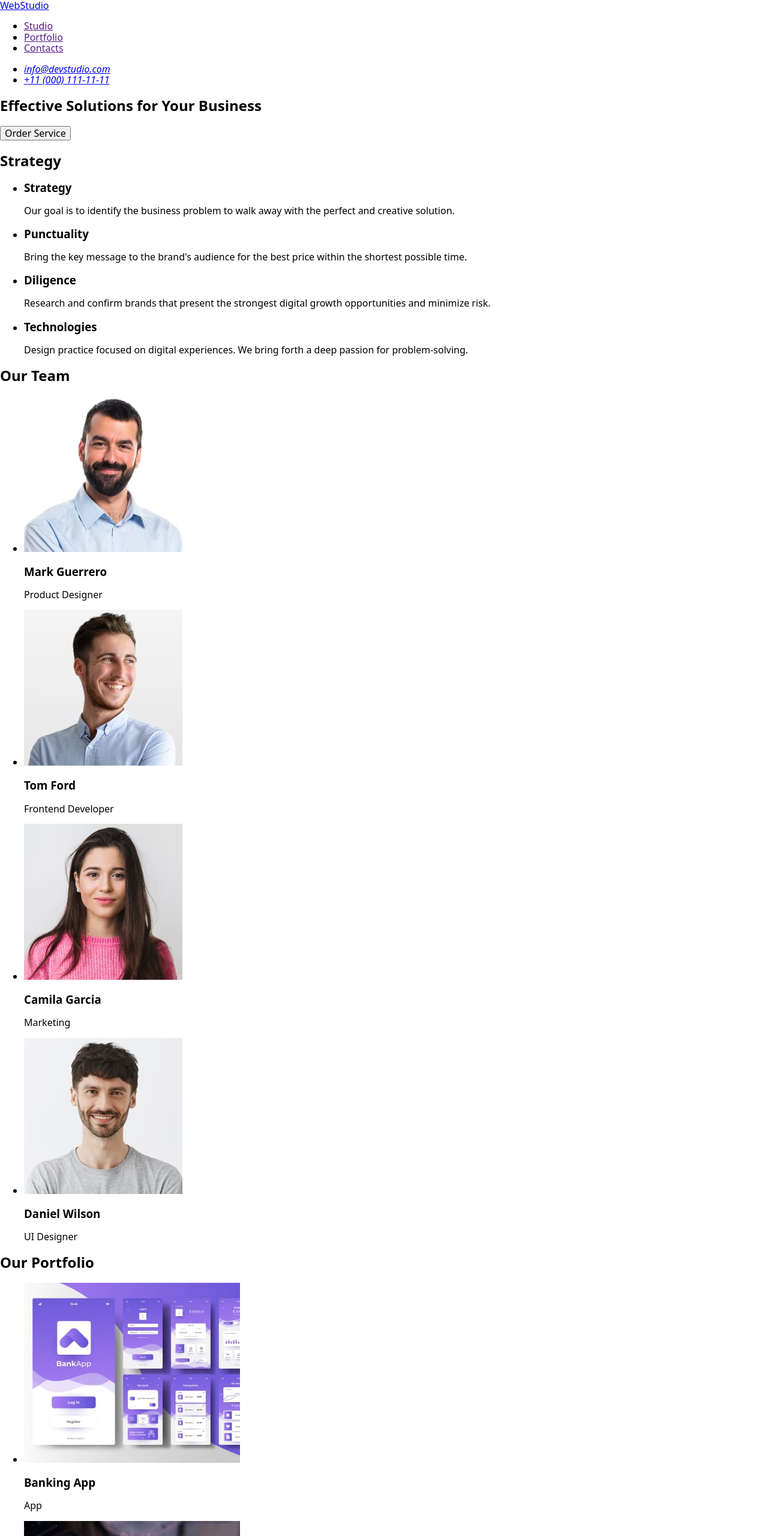
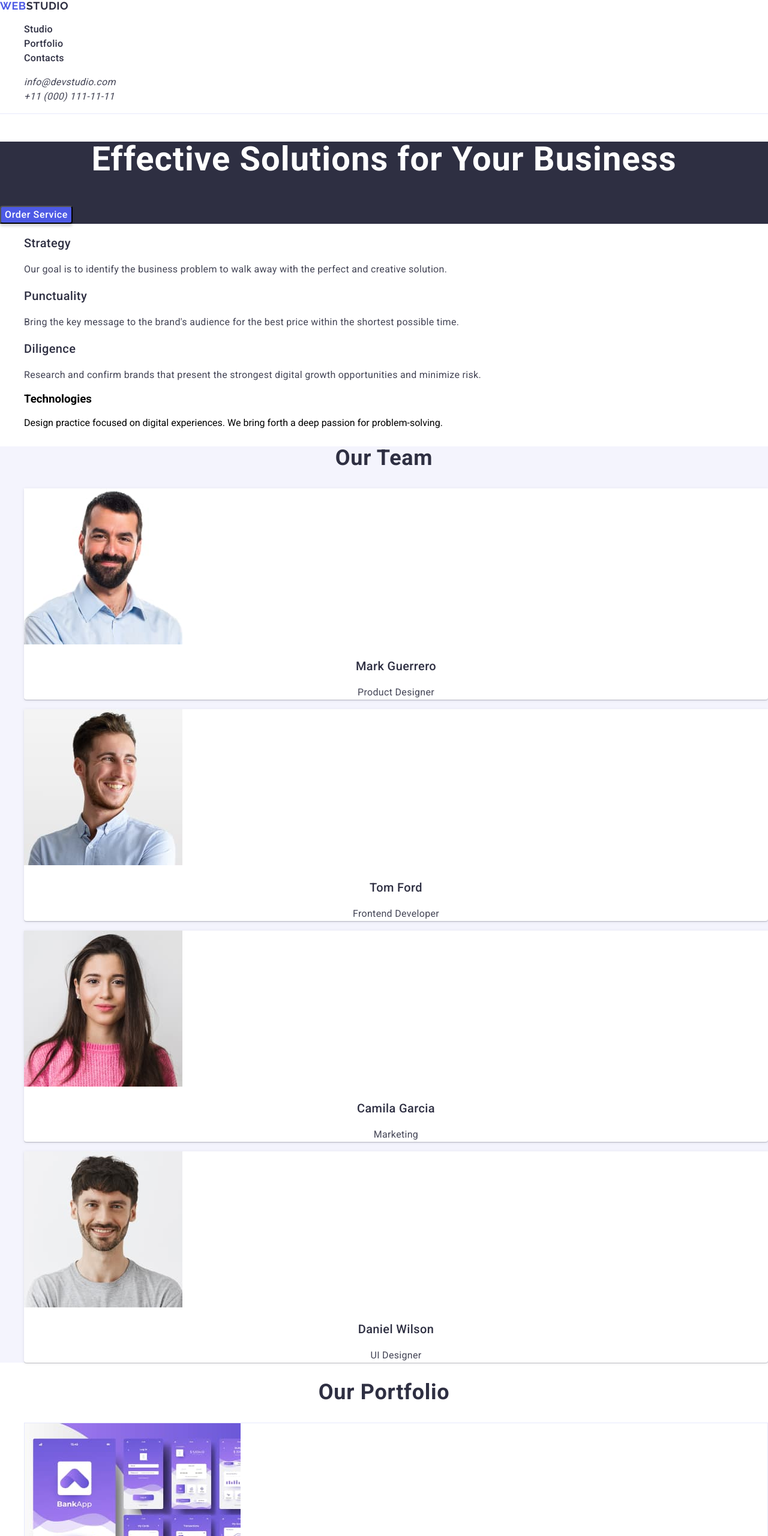
Before and after one commit to zhornyk-maria/goit-markup-hw-02, a plain HTML site: page index.html in a window 1280 px wide. Shown: the top 2560 px of the page at 60% size. Drawn offline with nearby package versions, Linux system fonts and the light colour scheme.

Commit message:
add styles.css

```diff
--- a/css/styles.css
+++ b/css/styles.css
@@ -0,0 +1,231 @@
+body {
+  font-family: 'Roboto', sans-serif;
+  background-color: #fff;
+}
+a {
+  text-decoration: none;
+  color: inherit;
+}
+ul,
+li {
+  list-style-type: none;
+}
+
+/*header*/
+.header {
+  border-bottom: 1px solid var(--CORNFLOWER, #e7e9fc);
+}
+
+.header-logo {
+  font-family: 'Raleway', sans-serif;
+  color: var(--NAVY-BLUE, #2e2f42);
+  font-size: 18px;
+  font-weight: 700;
+  line-height: 1.16;
+  letter-spacing: 0.03em;
+  text-transform: uppercase;
+}
+
+.header-logo span {
+  color: var(--IRIS, #4d5ae5);
+}
+
+.header-menu-link {
+  color: var(--NAVY-BLUE, #2e2f42);
+  font-size: 16px;
+  font-weight: 500;
+  line-height: 1.5;
+  letter-spacing: 0.02em;
+}
+
+.header-soc-link {
+  color: var(--SLATE, #434455);
+  font-size: 16px;
+  line-height: 1.5;
+  letter-spacing: 0.02em;
+}
+
+/*section-solutions*/
+.solutions {
+  background: var(--NAVY-BLUE, #2e2f42);
+}
+
+.solutions-title {
+  color: var(--WHITE, #fff);
+  text-align: center;
+  font-size: 56px;
+  font-weight: 700;
+  line-height: 1.07;
+  letter-spacing: 0.02em;
+}
+
+.solutions-button {
+  border-radius: 4px;
+  background: var(--IRIS, #4d5ae5);
+  box-shadow: 0px 4px 4px 0px rgba(0, 0, 0, 0.15);
+  cursor: pointer;
+  color: var(--WHITE, #fff);
+  font-size: 16px;
+  font-weight: 500;
+  line-height: 1.5;
+  letter-spacing: 0.04em;
+}
+
+/*section-strategy*/
+
+.strategy {
+}
+
+.visually-hidden {
+  position: absolute;
+  width: 1px;
+  height: 1px;
+  margin: -1px;
+  border: 0;
+  padding: 0;
+  white-space: nowrap;
+  clip-path: inset(100%);
+  clip: rect(0 0 0 0);
+  overflow: hidden;
+}
+
+.strategy-list {
+}
+
+.strategy-item {
+}
+
+.strategy-item-title {
+  color: var(--NAVY-BLUE, #2e2f42);
+  font-size: 20px;
+  font-weight: 500;
+  line-height: 1.2;
+  letter-spacing: 0.02em;
+}
+
+.strategy-item-text {
+  color: var(--SLATE, #434455);
+  font-size: 16px;
+  line-height: 1.5;
+  letter-spacing: 0.02em;
+}
+
+.strategy-list-item-title {
+}
+
+.strategy-list-item-text {
+}
+
+/*section-team*/
+
+.team {
+  background: var(--CLOUD, #f4f4fd);
+}
+
+.team-title {
+  color: var(--NAVY-BLUE, #2e2f42);
+  text-align: center;
+  font-size: 36px;
+  font-weight: 700;
+  line-height: 1.11;
+  letter-spacing: 0.02em;
+  text-transform: capitalize;
+}
+
+.team-list {
+}
+
+.team-item {
+  border-radius: 0px 0px 4px 4px;
+  background: var(--WHITE, #fff);
+  box-shadow: 0px 2px 1px 0px rgba(46, 47, 66, 0.08),
+    0px 1px 1px 0px rgba(46, 47, 66, 0.16),
+    0px 1px 6px 0px rgba(46, 47, 66, 0.08);
+}
+
+.team-item-photo {
+}
+
+.team-item-title {
+  color: var(--NAVY-BLUE, #2e2f42);
+  text-align: center;
+  font-size: 20px;
+  font-weight: 500;
+  line-height: 1.2;
+  letter-spacing: 0.02em;
+}
+
+.team-item-text {
+  color: var(--SLATE, #434455);
+  text-align: center;
+  font-size: 16px;
+  line-height: 1.5;
+  letter-spacing: 0.02em;
+}
+
+/*section-portfolio*/
+
+.portfolio {
+}
+.portfolio-title {
+  color: var(--NAVY-BLUE, #2e2f42);
+  text-align: center;
+  font-size: 36px;
+  font-weight: 700;
+  line-height: 1.11;
+  letter-spacing: 0.02em;
+  text-transform: capitalize;
+}
+
+.portfolio-list {
+}
+
+.portfolio-item {
+  border: 1px solid var(--CORNFLOWER, #e7e9fc);
+  background: var(--WHITE, #fff);
+}
+
+.portfolio-item-img {
+}
+
+.portfolio-item-title {
+  color: var(--NAVY-BLUE, #2e2f42);
+  font-size: 20px;
+  font-weight: 500;
+  line-height: 1.2;
+  letter-spacing: 0.02em;
+}
+
+.portfolio-item-text {
+  color: var(--SLATE, #434455);
+  font-size: 16px;
+  line-height: 1.5;
+  letter-spacing: 0.02em;
+}
+
+/*footer*/
+
+.footer {
+  background: var(--NAVY-BLUE, #2e2f42);
+}
+
+.footer-logo {
+  color: var(--CLOUD, #f4f4fd);
+  font-family: 'Raleway', sans-serif;
+  font-size: 18px;
+  font-weight: 700;
+  line-height: 1.16;
+  letter-spacing: 0.03em;
+  text-transform: uppercase;
+}
+
+.footer-logo span {
+  color: var(--IRIS, #4d5ae5);
+}
+
+.footer-text {
+  color: var(--CLOUD, #f4f4fd);
+  font-size: 16px;
+  line-height: 1.5;
+  letter-spacing: 0.02em;
+}
--- a/index.html
+++ b/index.html
@@ -1,161 +1,227 @@
 <!DOCTYPE html>
 <html lang="en">
   <head>
-    <meta charset="UTF-8">
-    <meta name="viewport" content="width=device-width, initial-scale=1.0">
-    <link href="https://fonts.googleapis.com/css2?family=Raleway:wght@700&family=Roboto:wght@400;500;700&display=swap"
-        rel="stylesheet">
-    <link rel="stylesheet" href="https://cdn.jsdelivr.net/npm/modern-normalize@2.0.0/modern-normalize.min.css">
-    <link rel="stylesheet" href="./css/styles.css">
+    <meta charset="UTF-8" />
+    <meta name="viewport" content="width=device-width, initial-scale=1.0" />
     <title>Document</title>
+    <link
+      rel="stylesheet"
+      href="https://cdn.jsdelivr.net/npm/modern-normalize@2.0.0/modern-normalize.min.css"
+    />
+    <link rel="preconnect" href="https://fonts.googleapis.com" />
+    <link rel="preconnect" href="https://fonts.gstatic.com" crossorigin />
+    <link
+      href="https://fonts.googleapis.com/css2?family=Raleway:wght@700&family=Roboto:wght@400;500;700&display=swap"
+      rel="stylesheet"
+    />
+    <link rel="stylesheet" href="./css/styles.css" />
   </head>
 
   <body>
-
     <!--header-->
 
-    <header>
+    <header class="header">
+      <nav class="header-navigation">
+        <a href="./index.html" class="header-logo"><span>Web</span>Studio </a>
 
-        <nav>
-            <a href="./index.html">
-                WebStudio
-            </a>
-
-            <ul>
-                <li>
-                    <a href="">Studio</a>
+        <ul class="header-menu">
+          <li class="header-menu-item">
+            <a href="" class="header-menu-link">Studio</a>
           </li>
-                <li>
-                    <a href="">Portfolio</a>
+          <li class="header-menu-item">
+            <a href="" class="header-menu-link">Portfolio</a>
           </li>
-                <li>
-                    <a href="">Contacts</a>
+          <li class="header-menu-item">
+            <a href="" class="header-menu-link">Contacts</a>
           </li>
         </ul>
       </nav>
 
       <address>
-            <ul>
-                <li>
-                    <a href="mailto:info@devstudio.com">info&commat;devstudio.com</a>
+        <ul class="header-soc">
+          <li class="header-soc-item">
+            <a class="header-soc-link" href="mailto:info@devstudio.com"
+              >info&commat;devstudio.com</a
+            >
           </li>
-                <li>
-                    <a href="tel:+110001111111">+11 (000) 111-11-11</a>
+          <li class="header-soc-item">
+            <a class="header-soc-link" href="tel:+110001111111"
+              >+11 (000) 111-11-11</a
+            >
           </li>
         </ul>
       </address>
-
     </header>
 
     <!--main-->
 
     <main>
-        <!--section1-->
-        <section>
-            <h1>Effective Solutions
-            for Your Business</h1>
-            <button type="button">Order Service</button>
+      <!--section-solutions-->
+      <section class="solutions">
+        <h1 class="solutions-title">Effective Solutions for Your Business</h1>
+        <button class="solutions-button" type="button">Order Service</button>
       </section>
 
-        <!--section2-->
-        <section>
-            <h2>Strategy</h2>
-            <ul>
-                <li>
-                    <h3>Strategy</h3>
-                    <p>Our goal is to identify the business
-                    problem to walk away with the perfect and creative solution.</p>
+      <!--section-strategy-->
+      <section class="strategy">
+        <h2 class="visually-hidden">Strategy</h2>
+        <ul class="strategy-list">
+          <li class="strategy-item">
+            <h3 class="strategy-item-title">Strategy</h3>
+            <p class="strategy-item-text">
+              Our goal is to identify the business problem to walk away with the
+              perfect and creative solution.
+            </p>
           </li>
-                <li>
-                    <h3>Punctuality</h3>
-                    <p>Bring the key message to the brand's audience for the best price within the shortest possible time.</p>
+          <li class="strategy-item">
+            <h3 class="strategy-item-title">Punctuality</h3>
+            <p class="strategy-item-text">
+              Bring the key message to the brand's audience for the best price
+              within the shortest possible time.
+            </p>
           </li>
-                <li>
-                    <h3>Diligence</h3>
-                    <p>Research and confirm brands that present the strongest digital growth opportunities and minimize risk.</p>
+          <li class="strategy-item">
+            <h3 class="strategy-item-title">Diligence</h3>
+            <p class="strategy-item-text">
+              Research and confirm brands that present the strongest digital
+              growth opportunities and minimize risk.
+            </p>
           </li>
-                <li>
-                    <h3>Technologies</h3>
-                    <p>Design practice focused on digital experiences. We bring forth a deep passion for problem-solving.</p>
+          <li class="strategy-item">
+            <h3 class="strategy-list-item-title">Technologies</h3>
+            <p class="strategy-list-item-text">
+              Design practice focused on digital experiences. We bring forth a
+              deep passion for problem-solving.
+            </p>
           </li>
         </ul>
       </section>
 
-        <!--section3-->
-        <section>
-            <h2>Our Team</h2>
-            <ul>
-                <li>
-                    <img src="./images/img1.jpg" alt="Mark Guerrero" width="264">
-                    <h3>Mark Guerrero</h3>
-                    <p>Product Designer</p>
+      <!--section-team-->
+      <section class="team">
+        <h2 class="team-title">Our Team</h2>
+        <ul class="team-list">
+          <li class="team-item">
+            <img
+              class="team-item-photo"
+              src="./images/img1.jpg"
+              alt="Mark Guerrero"
+              width="264"
+            />
+            <h3 class="team-item-title">Mark Guerrero</h3>
+            <p class="team-item-text">Product Designer</p>
           </li>
-                <li>
-                    <img src="./images/img2.jpg" alt="Tom Ford" width="264">
-                    <h3>Tom Ford</h3>
-                    <p>Frontend Developer</p>
+          <li class="team-item">
+            <img
+              class="team-item-photo"
+              src="./images/img2.jpg"
+              alt="Tom Ford"
+              width="264"
+            />
+            <h3 class="team-item-title">Tom Ford</h3>
+            <p class="team-item-text">Frontend Developer</p>
           </li>
-                <li>
-                    <img src="./images/img3.jpg" alt="Camila Garcia" width="264">
-                    <h3>Camila Garcia</h3>
-                    <p>Marketing</p>
+          <li class="team-item">
+            <img
+              class="team-item-photo"
+              src="./images/img3.jpg"
+              alt="Camila Garcia"
+              width="264"
+            />
+            <h3 class="team-item-title">Camila Garcia</h3>
+            <p class="team-item-text">Marketing</p>
           </li>
-                <li>
-                    <img src="./images/img4.jpg" alt="Daniel Wilson" width="264">
-                    <h3>Daniel Wilson</h3>
-                    <p>UI Designer</p>
+          <li class="team-item">
+            <img
+              class="team-item-photo"
+              src="./images/img4.jpg"
+              alt="Daniel Wilson"
+              width="264"
+            />
+            <h3 class="team-item-title">Daniel Wilson</h3>
+            <p class="team-item-text">UI Designer</p>
           </li>
         </ul>
       </section>
 
       <!--section-portfolio-->
 
-        <section>
-            <h2>Our Portfolio</h2>
-            <ul>
-                <li>
-                    <img src="./images/img5.jpg" alt="Banking App" width="360">
-                    <h3>Banking App</h3>
-                    <p>App</p>
+      <section class="portfolio">
+        <h2 class="portfolio-title">Our Portfolio</h2>
+        <ul class="portfolio-list">
+          <li class="portfolio-item">
+            <img
+              class="portfolio-item-img"
+              src="./images/img5.jpg"
+              alt="Banking App"
+              width="360"
+            />
+            <h3 class="portfolio-item-title">Banking App</h3>
+            <p class="portfolio-item-text">App</p>
           </li>
-                <li>
-                    <img src="./images/img6.jpg" alt="Cashless Payment" width="360">
-                    <h3>Cashless Payment</h3>
-                    <p>Marketing</p>
+          <li class="portfolio-item">
+            <img
+              class="portfolio-item-img"
+              src="./images/img6.jpg"
+              alt="Cashless Payment"
+              width="360"
+            />
+            <h3 class="portfolio-item-title">Cashless Payment</h3>
+            <p class="portfolio-item-text">Marketing</p>
           </li>
-                <li>
-                    <img src="./images/img7.jpg" alt="Meditation App" width="360">
-                    <h3>Meditation App</h3>
-                    <p>App</p>
+          <li class="portfolio-item">
+            <img
+              class="portfolio-item-img"
+              src="./images/img7.jpg"
+              alt="Meditation App"
+              width="360"
+            />
+            <h3 class="portfolio-item-title">Meditation App</h3>
+            <p class="portfolio-item-text">App</p>
           </li>
-                <li>
-                    <img src="./images/img8.jpg" alt="Taxi Service" width="360">
-                    <h3>Taxi Service</h3>
-                    <p>Marketing</p>
+          <li class="portfolio-item">
+            <img
+              class="portfolio-item-img"
+              src="./images/img8.jpg"
+              alt="Taxi Service"
+              width="360"
+            />
+            <h3 class="portfolio-item-title">Taxi Service</h3>
+            <p class="portfolio-item-text">Marketing</p>
           </li>
-                <li>
-                    <img src="./images/img9.jpg" alt="Screen Illustrations" width="360">
-                    <h3>Screen Illustrations</h3>
-                    <p>Design</p>
+          <li class="portfolio-item">
+            <img
+              class="portfolio-item-img"
+              src="./images/img9.jpg"
+              alt="Screen Illustrations"
+              width="360"
+            />
+            <h3 class="portfolio-item-title">Screen Illustrations</h3>
+            <p class="portfolio-item-text">Design</p>
           </li>
-                <li>
-                    <img src="./images/img10.jpg" alt="Online Courses" width="360">
-                    <h3>Online Courses</h3>
-                    <p>Marketing</p>
+          <li class="portfolio-item">
+            <img
+              class="portfolio-item-img"
+              src="./images/img10.jpg"
+              alt="Online Courses"
+              width="360"
+            />
+            <h3 class="portfolio-item-title">Online Courses</h3>
+            <p class="portfolio-item-text">Marketing</p>
           </li>
         </ul>
       </section>
-
     </main>
 
     <!--footer-->
 
-    <footer>
-
+    <footer class="footer">
       <!--logo-->
-        <a href="./index.html">WebStudio</a>
-        <p>Increase the flow of customers and sales for your business with digital marketing & growth solutions.</p>
+      <a class="footer-logo" href="./index.html"><span>Web</span>Studio</a>
+      <p class="footer-text">
+        Increase the flow of customers and sales for your business with digital
+        marketing & growth solutions.
+      </p>
     </footer>
-
   </body>
 </html>
```
Lines whose indentation alone changed are shown as unchanged.
